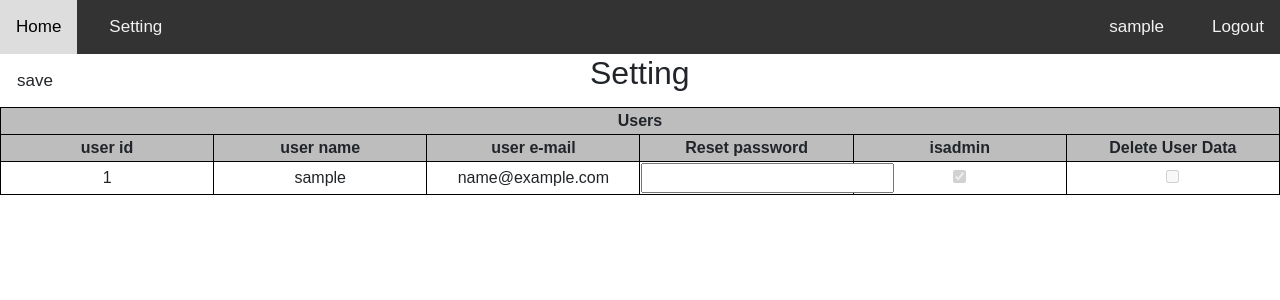
After one commit to Ex-hax/proto_acc, a Flask app: page /homepage/setting in a window 1280 px wide. The commit adds this page. Shown: the top 300 px of the page. Run offline with Flask 2, Linux system fonts and the light colour scheme; the visitor is signed in with stand-in values (Sample User, id 1); data comes from the database, SQL or seed files in the repository.

Commit message:
Update:04

```diff
--- a/app/main.py
+++ b/app/main.py
@@ -10,21 +10,9 @@ from wtforms import StringField, PasswordField, SubmitField
 from wtforms.validators import DataRequired
 
 from werkzeug.security import generate_password_hash, check_password_hash
+from werkzeug.datastructures import ImmutableMultiDict
+
 from datetime import datetime
-
-'''
-Run in seperate terminal while app.py is running
-flask cmd c
-flask db init (first time create date base)
-flask db migrate (tell what change inside)
-flask db upgrade (confirm change in db.Model)
-
-Useful Knowledge
-https://vsupalov.com/flask-sqlalchemy-postgres/
-https://realpython.com/flask-by-example-part-2-postgres-sqlalchemy-and-alembic/
-https://stackabuse.com/using-sqlalchemy-with-flask-and-postgresql/
-https://flask.palletsprojects.com/en/2.0.x/cli/
-'''
 
 app = Flask(__name__)
 
@@ -77,7 +65,7 @@ class iocome(db.Model):
 	id = db.Column(db.Integer, primary_key=True, nullable=False)
 	user_id = db.Column(db.Integer())
 	display_user_id = db.Column(db.Integer())
-	idate = db.Column(db.DateTime(), default=datetime.utcnow) #db.String()
+	idate = db.Column(db.DateTime(), default=datetime.utcnow)
 	item = db.Column(db.Integer())
 	income = db.Column(db.Float())
 	outcome = db.Column(db.Float())
@@ -159,7 +147,6 @@ def login():
 @app.route('/')
 def to_login():
 	return redirect(url_for('login'))
-
 '''Home page'''
 @app.route('/homepage')
 @login_required
@@ -256,6 +243,56 @@ def delete(line_id):
 	db.session.commit()
 	return redirect(url_for('homepage'))
 '''report'''
+'''setting'''
+@app.route('/homepage/setting')
+@login_required
+def setting():
+	if db.session.query(User).get_or_404(session['_user_id']).is_admin == False: return redirect(url_for('homepage'))
+	uid = {'cur_usr_name' : db.session.query(User).get(session['_user_id']).username}
+	users = db.session.query(User).order_by(User.id.asc()).all()
+	all_users = [{
+	'user_id' : u.id,
+	'username' : u.username,
+	'user_email' : u.email,
+	'is_admin' : u.is_admin
+	} for u in users]
+	return render_template('setting.html',cur_usr=uid,udata=all_users)
+
+@app.route('/homepage/setting/change',methods=['POST'])
+@login_required
+def setting_change():
+	if request.method == 'POST':
+		data = request.form
+		for d in range(len(data.getlist('user_id'))): #admin +- and reset password
+			prepare_user = User.query.get_or_404(int(data.getlist('user_id')[d]))
+			if data.getlist('oc_is_admin')[d] == 'true':
+				prepare_user.is_admin = True
+			else:
+				prepare_user.is_admin = False
+
+			if data.getlist('reset_password')[d] != '':
+				prepare_user.password = generate_password_hash(data.getlist('reset_password')[d])
+
+			db.session.add(prepare_user)
+			db.session.commit()
+
+		for de in range(len(data.getlist('user_id'))): #delete user and data
+			prepare_del_user_data_ids = db.session.query(iocome).filter_by(display_user_id = int(data.getlist('user_id')[de]))
+
+			prepare_del_user_data_id =[{i.id} for i in prepare_del_user_data_ids]
+
+			for a in range(len(prepare_del_user_data_id)):
+				if data.getlist('oc_is_delete')[de] == 'true':
+					db.session.delete(iocome.query.get_or_404(prepare_del_user_data_id[a]))
+					db.session.commit()
+
+			prepare_del_user = db.session.query(User).get_or_404(int(data.getlist('user_id')[de]))
+			if data.getlist('oc_is_delete')[de] == 'true':
+				db.session.delete(prepare_del_user)
+				db.session.commit()
+
+			#create if else to delete data in table users and inoutcome
+		return redirect(url_for('homepage'))
 '''Database part'''
 @app.cli.command('cli')
 @click.argument('cr')
--- a/app/templates/index.html
+++ b/app/templates/index.html
@@ -56,6 +56,9 @@
 		<head>
 			<div class="topnav">
 				<span class="navbar-brand">Home</span>
+				{%if cur_usr.is_admin == True %}
+					<a href="/homepage/setting">Setting</a>
+				{% endif %}
 				<div class="topnav-right">
 					<span class="navbar-brand">{{cur_usr.cur_usr_name}}</span>
 					<a href="/logout">Logout</a>
--- /dev/null
+++ b/app/templates/setting.html
@@ -0,0 +1,172 @@
+<!DOCTYPE html>
+<html lang="en">
+	<head>
+		<meta charset="utf=8">
+		<title>Mainpage</title>
+		<meta name="viewpoint" content="width-device-width, initial-scale=1">
+		<link rel="stylesheet" href="https://cdn.jsdelivr.net/npm/bootstrap@4.6.1/dist/css/bootstrap.min.css">
+		<script src="https://cdn.jsdelivr.net/npm/jquery@3.6.0/dist/jquery.slim.min.js"></script>
+		<script src="https://cdn.jsdelivr.net/npm/popper.js@1.16.1/dist/umd/popper.min.js"></script>
+		<script src="https://cdn.jsdelivr.net/npm/bootstrap@4.6.1/dist/js/bootstrap.bundle.min.js"></script>
+		<style>
+			table, th, td{ border: 1px solid black; }
+			body {
+					  margin: 0;
+					  font-family: Arial, Helvetica, sans-serif;
+					}
+
+					.topnav {
+					  overflow: hidden;
+					  background-color: #333;
+					}
+
+					.topnav a {
+					  float: left;
+					  color: #f2f2f2;
+					  text-align: center;
+					  padding: 14px 16px;
+					  text-decoration: none;
+					  font-size: 17px;
+					}
+
+					.topnav a:hover {
+					  background-color: #ddd;
+					  color: black;
+					}
+
+					.topnav a.active {
+					  background-color: #04AA6D;
+					  color: white;
+					}
+
+					.topnav-right {
+					  float: right;
+					}
+					.topnav span {
+					float: left;
+					color: #f2f2f2;
+					text-align: center;
+					padding: 14px 16px;
+					text-decoration: none;
+					font-size: 17px;
+					}
+		</style>
+	</head>
+	<body>
+		<head>
+			<div class="topnav">
+				<a href="/homepage" class="navbar-brand">Home</a>
+				<span>Setting</span>
+				<div class="topnav-right">
+					<span class="navbar-brand">{{cur_usr.cur_usr_name}}</span>
+					<a href="/logout">Logout</a>
+				</div>
+			</div>
+		</head>
+		<form method="post" action="/homepage/setting/change">
+			<button class="btn btn-default btn-sm" type="button" data-toggle="modal" data-target=".bd-example-modal-lg" style="font-size: 17px; float: left; text-align: center; padding: 13px 16px;"
+			>save</button>
+					<div class="modal fade bd-example-modal-lg" tabindex="-1" role="dialog" aria-labelledby="myLargeModalLabel" aria-hidden="true">
+						<div class="modal-dialog modal-lg">
+							<div class="modal-content">
+								<div class="modal-header">
+									<h5 class="modal-title">Warning</h5>
+									<button type="button" class="close" data-dismiss="modal" aria-label="Close">
+										<span aria-hidden="true">&times;</span>
+									</button>
+								</div>
+								<div class="modal-body">
+									<p>These setting will replace the exist setting and effect to data majority in the system.</p>
+								</div>
+								<div class="modal-footer">
+									<button type="submit" class="btn btn-success">Save changes</a>
+									<button type="button" class="btn btn-danger" data-dismiss="modal">Cancel</button>
+								</div>
+							</div>
+						</div>
+					</div>
+			<h2 style="width:100px; margin:0 auto; font-size: 50">Setting</h2>
+
+			<table class="center" style="width: 100%; word-wrap:break-word; table-layout: fixed;">
+				<thead style="text-align: center; background-color:#BDBDBD;">
+					<tr>
+						<th colspan="6">Users</th>
+					</tr>
+					<tr>
+						<th>user id</th>
+						<th>user name</th>
+						<th>user e-mail</th>
+						<th>Reset password</th>
+						<th>isadmin</th>
+						<th>Delete User Data</th>
+					</tr>
+				</thead>
+				<tbody style="text-align: center">
+				{% for u in udata %}
+					<tr>
+						<td>{{u.user_id}}</td>
+						<input type="hidden" name="user_id" value="{{u.user_id}}">
+						<td>{{u.username}}</td>
+						<td>{{u.user_email}}</td>
+						<td>
+							<input type="text" name="reset_password" value="" maxlength = "27" style="text-align: center; width: 253px;">
+						</td>
+						<td>
+							{% if u.is_admin == True %}
+								{% if u.user_id == 1%}
+									<input type="checkbox" name="is_admin" checked readonly disabled onclick="return false">
+									<input type="hidden" name="oc_is_admin" value="true">
+								{% else %}
+									<input type="checkbox" name="is_admin" checked onclick="return ValidateSelection()">
+									<input type="hidden" name="oc_is_admin" value="true">
+								{% endif %}
+							{% else %}
+								<input type="checkbox" name="is_admin" onclick="return ValidateSelection()">
+								<input type="hidden" name="oc_is_admin" value="false">
+							{% endif %}
+						</td>
+						<td>
+							{% if u.user_id == 1%}
+								<input type="checkbox" name="is_delete" readonly disabled>
+								<input type="hidden" name="oc_is_delete" value="false">
+							{% else %}
+								<input type="checkbox" name="is_delete" onclick="return DeleteUserSelection()">
+								<input type="hidden" name="oc_is_delete" value="false">
+							{% endif %}
+						</td>
+					<tr>
+				{% endfor %}
+				</tbody>
+			</table>
+		</form>
+		<script>
+			function ValidateSelection(){
+			var on_check = document.getElementsByName("is_admin");
+
+			for(var i = 0; i < on_check.length; i++)
+			{
+				if (on_check[i].checked){
+					document.getElementsByName("oc_is_admin")[i].value = true;
+				}
+				else{
+					document.getElementsByName("oc_is_admin")[i].value = false;
+			}
+			}
+			}
+
+			function DeleteUserSelection(){
+			var on_select_delete = document.getElementsByName("is_delete")
+
+			for(var d = 0; d < on_select_delete.length; d++){
+
+				if (on_select_delete[d].checked){
+					document.getElementsByName("oc_is_delete")[d].value = true;
+				}
+				else{
+					document.getElementsByName("oc_is_delete")[d].value = false;
+				}
+			}
+			}
+		</script>
+	</body>
+</html>
```
Also changed, not shown: readme.md.
